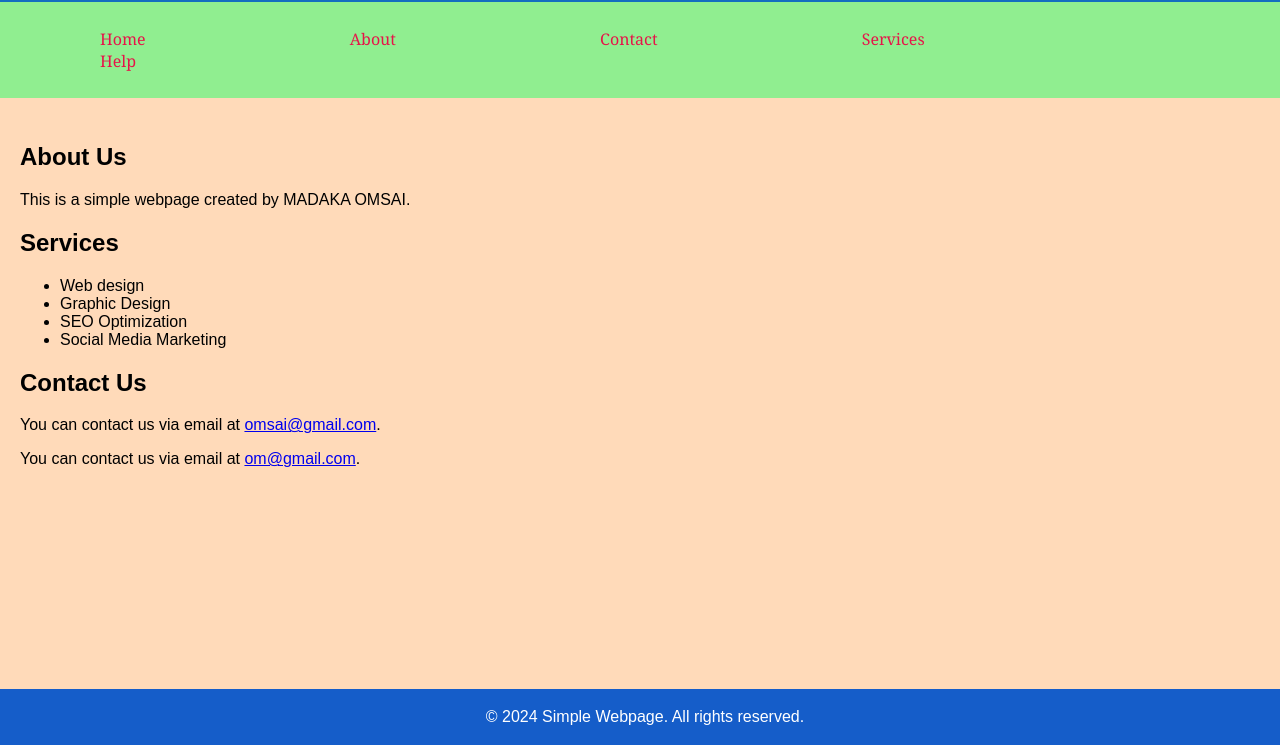
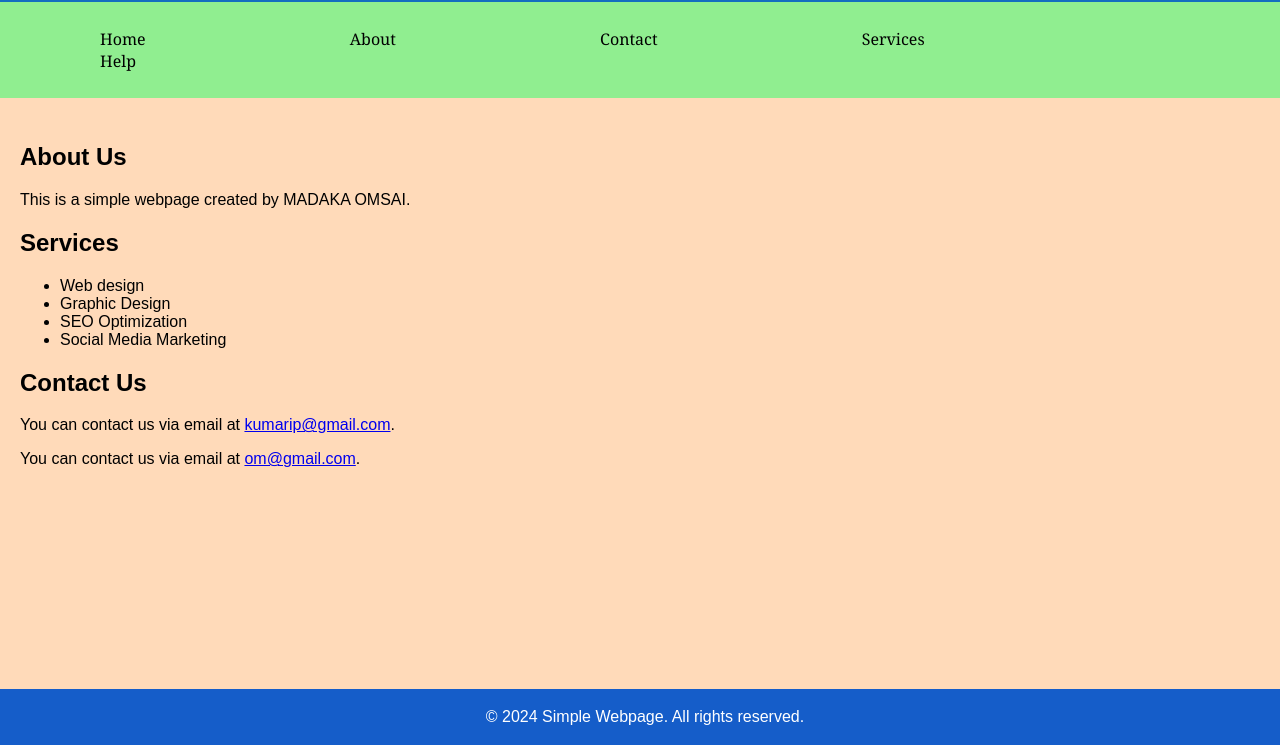
Before and after one commit to MADAKA-OMSAI/MAIN_FLOW_TASKS, a plain HTML site: page TASK-1/index.html in a window 1280 px wide. Shown: the part 55-800 px from the top of the page. Drawn offline with Linux system fonts and the light colour scheme.

Commit message:
add files

```diff
--- a/TASK-1/index.css
+++ b/TASK-1/index.css
@@ -38,7 +38,7 @@ nav ul li {
 }
 
 nav ul li a {
-    color: rgb(230, 20, 73);
+    color: black;
     text-decoration: none;
     margin: 90px;
 }
--- a/TASK-1/index.html
+++ b/TASK-1/index.html
@@ -4,10 +4,10 @@
     <meta charset="UTF-8">
     <meta name="viewport" content="width=device-width, initial-scale=1.0">
     <title>Simple Webpage</title>
-    <meta name="description" content="This is a simple webpage created by MADAKA OMSAI. We offer web design,
-    graphic design, SEO optimization, and social media marketing services. Contact us via email at omsai@gmail.com.">
+    <meta name="description" content="This is a simple webpage created by KUMARI PATHIVADA. We offer web design,
+    graphic design, SEO optimization, and social media marketing services. Contact us via email at kumari@gmail.com.">
     <meta name="keywords" content="web design, graphic design, SEO, social media marketing, contact, services">
-    <meta name="author" content="MADAKA OMSAI">
+    <meta name="author" content="KUMARI PATHIVADA">
     <link rel="stylesheet" href="index.css">
     <link rel="stylesheet" href="index.css">
 </head>
@@ -45,8 +45,8 @@
         </section>
          <section>
             <h2>Contact Us</h2>
-            <p>You can contact us via email at <a href="mailto:omsai@gmail.com">omsai@gmail.com</a>.</p>
-            <p>You can contact us via email at <a href="mailto:omsai@gmail.com">om@gmail.com</a>.</p>
+            <p>You can contact us via email at <a href="mailto:kumarip@gmail.com">kumarip@gmail.com</a>.</p>
+            <p>You can contact us via email at <a href="mailto:kumarip@gmail.com">om@gmail.com</a>.</p>
         </section>
 
 
```
